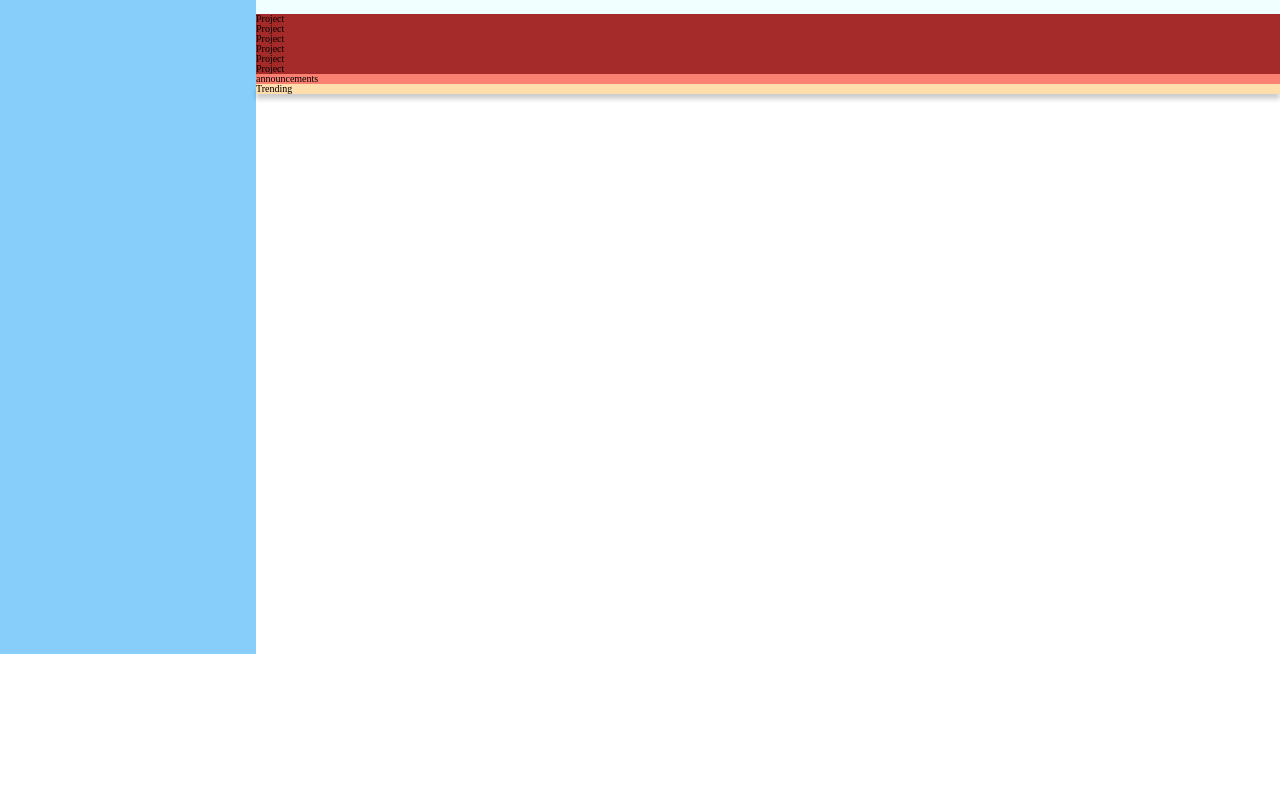
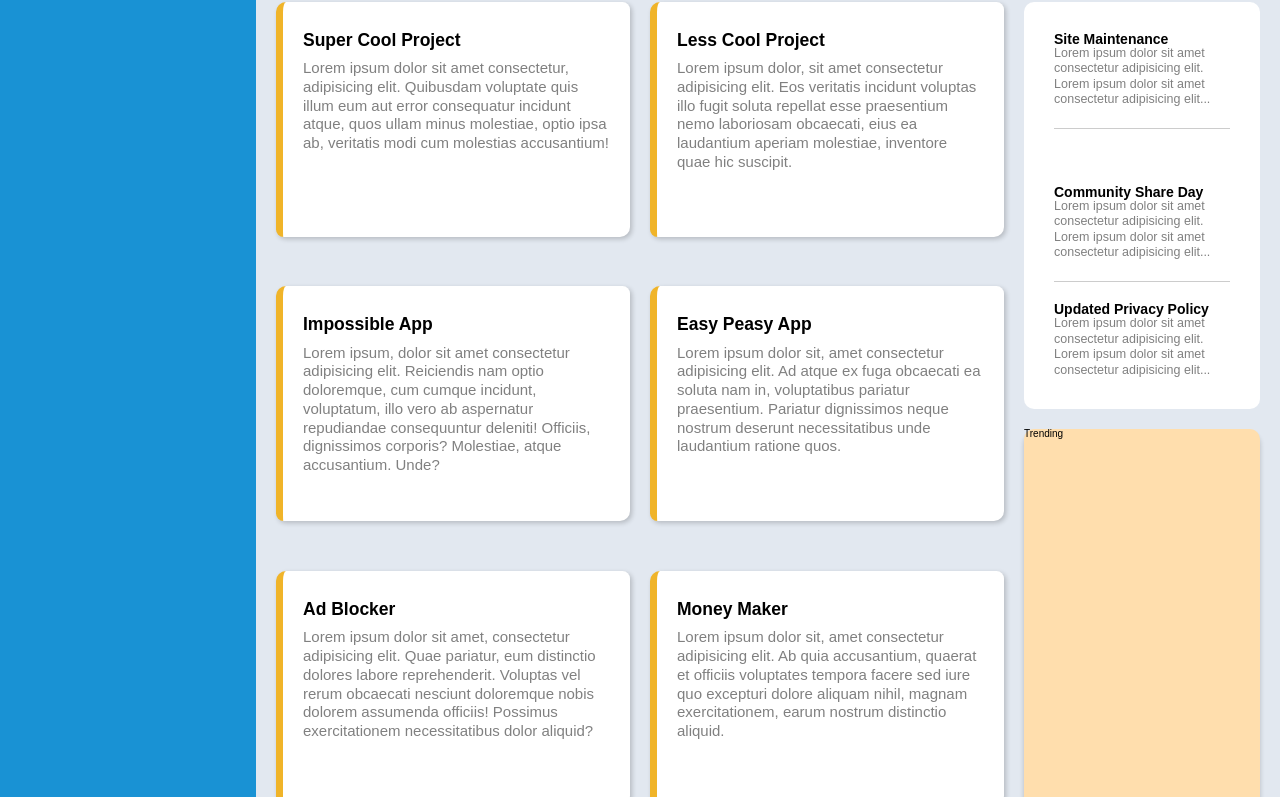
Before and after one commit to tjohnson009/top, a plain HTML site: page admin-dashboard/index.html in a window 1280 px wide. Shown: the part 146-943 px from the top of the page. Before the commit the page ends 800 px from the top, so only its background shows below. Drawn offline with Linux system fonts and the light colour scheme.

Commit message:
Add styling for horizontal rule

```diff
--- a/admin-dashboard/index.html
+++ b/admin-dashboard/index.html
@@ -53,18 +53,24 @@
         </div>
         <div class="projects">
             <div class="project-cards">
-                <div class="card">Project</div>
-                <div class="card">Project</div>
-                <div class="card">Project</div>
-                <div class="card">Project</div>
-                <div class="card">Project</div>
-                <div class="card">Project</div>
+                <div class="card"><h4>Super Cool Project</h4><br><p>Lorem ipsum dolor sit amet consectetur, adipisicing elit. Quibusdam voluptate quis illum eum aut error consequatur incidunt atque, quos ullam minus molestiae, optio ipsa ab, veritatis modi cum molestias accusantium!</p></div>
+                <div class="card"><h4>Less Cool Project</h4><br><p>Lorem ipsum dolor, sit amet consectetur adipisicing elit. Eos veritatis incidunt voluptas illo fugit soluta repellat esse praesentium nemo laboriosam obcaecati, eius ea laudantium aperiam molestiae, inventore quae hic suscipit.</p></div>
+                <div class="card"><h4>Impossible App</h4><br><p>Lorem ipsum, dolor sit amet consectetur adipisicing elit. Reiciendis nam optio doloremque, cum cumque incidunt, voluptatum, illo vero ab aspernatur repudiandae consequuntur deleniti! Officiis, dignissimos corporis? Molestiae, atque accusantium. Unde?</p></div>
+                <div class="card"><h4>Easy Peasy App</h4><br><p>Lorem ipsum dolor sit, amet consectetur adipisicing elit. Ad atque ex fuga obcaecati ea soluta nam in, voluptatibus pariatur praesentium. Pariatur dignissimos neque nostrum deserunt necessitatibus unde laudantium ratione quos.</p></div>
+                <div class="card"><h4>Ad Blocker</h4><br><p>Lorem ipsum dolor sit amet, consectetur adipisicing elit. Quae pariatur, eum distinctio dolores labore reprehenderit. Voluptas vel rerum obcaecati nesciunt doloremque nobis dolorem assumenda officiis! Possimus exercitationem necessitatibus dolor aliquid?</p></div>
+                <div class="card"><h4>Money Maker</h4><br><p>Lorem ipsum dolor sit, amet consectetur adipisicing elit. Ab quia accusantium, quaerat et officiis voluptates tempora facere sed iure quo excepturi dolore aliquam nihil, magnam exercitationem, earum nostrum distinctio aliquid.</p></div>
             </div>
-            <div class="announcements">
-                announcements
-            </div>
-            <div class="trending">
-                Trending
+            <div class="extras">
+                <div class="announcements">
+                    <div class="announcement"><h5>Site Maintenance</h5><p>Lorem ipsum dolor sit amet consectetur adipisicing elit. Lorem ipsum dolor sit amet consectetur adipisicing elit...</p></div>
+                   <hr />
+                    <div class="announcement"><h5>Community Share Day</h5><p>Lorem ipsum dolor sit amet consectetur adipisicing elit. Lorem ipsum dolor sit amet consectetur adipisicing elit...</p></div>
+                   <hr />
+                    <div class="announcement"><h5>Updated Privacy Policy</h5><p>Lorem ipsum dolor sit amet consectetur adipisicing elit. Lorem ipsum dolor sit amet consectetur adipisicing elit...</p></div>
+                </div>
+                <div class="trending">
+                    Trending
+                </div>
             </div>
         </div>
     </div>
--- a/admin-dashboard/style.css
+++ b/admin-dashboard/style.css
@@ -48,8 +48,10 @@ table {
     font-size: 10px;
     --basic-gray: #e2e8f0;
     --copy-blue: #1992d4;
+    --yellow: #f0b429;
     /* --box-shadow: 0 5px 6px rgba(209, 215, 222, .8); */
     --box-shadow: 0 5px 5px rgba(0, 0, 0, 0.2);
+    font-family: Arial, Helvetica, sans-serif;
 }
 
 .container {
@@ -67,21 +69,44 @@ table {
     h3 {
         font-size: 2.25rem;
     }
+
+    h4 {
+        font-size: 1.75rem;
+        font-weight: 550;
+    }
+    h5 {
+        font-size: 1.4rem;
+        font-weight: 550;
+        letter-spacing: 112.75;
+    }
+    hr {
+        border: none; /* Remove default border */
+        height: 1px; /* Set height of the horizontal rule */
+        background-color: #ccc; /* Set background color to gray */
+        margin: 20px 0; /* Add some margin for spacing */
+      }
 }
 
 .header {
     /* background-color: white; */
     display: grid;
-    background-color: azure;
+    background-color: white;
     grid-row: 1/2;
     grid-column: 2/3;
     box-shadow: var(--box-shadow);
+    z-index: 99;
+    padding-top: 2rem;
+    padding-bottom: 2rem;
+    /* padding-left: 2rem;   */
+    /* margin: 1rem 0;  */
+
 
     .topline {
         display: flex;
         /* justify-content: space-around; */
         align-items: center;
         padding-left: 3%;
+        padding-bottom: 2rem;
 
             .search {
                 background-color: var(--basic-gray);
@@ -96,6 +121,7 @@ table {
 
             .nameplate {
                 flex: .35;
+                justify-content: start;
             }
     }
 
@@ -103,7 +129,6 @@ table {
         display: grid;
         grid-template-columns: 1fr 1fr;
         align-items: center;
-
 
         .hero-name {
             grid-column: 1/2;
@@ -146,12 +171,11 @@ table {
 .sidebar {
     grid-row: 1/3;
     grid-column: 1/2;
+    background-color: var(--copy-blue);
 
     .dashboard {
         background-color: rebeccapurple;
     }
-
-    background-color: lightskyblue;
 
     .primary-links {
         background-color: green;
@@ -169,18 +193,63 @@ table {
 .projects {
     grid-row: 2/3;
     grid-column: 2/3;
+    background-color: var(--basic-gray);
+    display: grid;
+    grid-template: 1fr / 3fr 1fr;
 
     .project-cards {
-        background-color: brown;
+        background-color: var(--basic-gray);
+        display: grid;
+        grid-template-columns: repeat(auto-fit, minmax(30rem, 1fr));
+        /* column-gap: 2rem;  */
+        gap: 2rem;
+        margin: 2rem;
+
+        .card {
+            /* margin: 2rem;  */
+            background-color: white;
+            height: 17.5rem;
+            /* width: 30rem;  */
+            border-radius: 1rem .75rem;
+            border-left: .75rem solid var(--yellow);
+            box-shadow: 2px 2px 5px rgba(0, 0, 0, 0.2);
+            padding: 3rem 2rem;
+
+            p {
+                font-size: 1.5rem;
+                line-height: 1.25;
+                color: gray;
+            }
+        }
     }
 
+    .extras {
+        margin: 2rem 0;
+        margin-right: 2rem;
+        grid-column: 2/3;
+        display: grid;
+        grid-template: 1fr 1fr/ 1fr;
+        row-gap: 2rem;
+
         .announcements {
-        background-color: salmon;
+            background-color: white;
+            border-radius: 1rem 1rem;
+            display: grid;
+            grid-template-rows: repeat(3, 1fr);
+            padding: 3rem;
+
+            .announcement p {
+                font-size: 1.25rem;
+                line-height: 1.25;
+                color: gray;
+            }
         }
 
         .trending {
             background-color: navajowhite;
             /* box-shadow: 0 4px 6px rgba(0, 0, 0, 0.8);  */
             box-shadow: var(--box-shadow);
+            border-radius: 1rem 1rem;
         }
     }
+}
```
Lines whose indentation alone changed are shown as unchanged.
